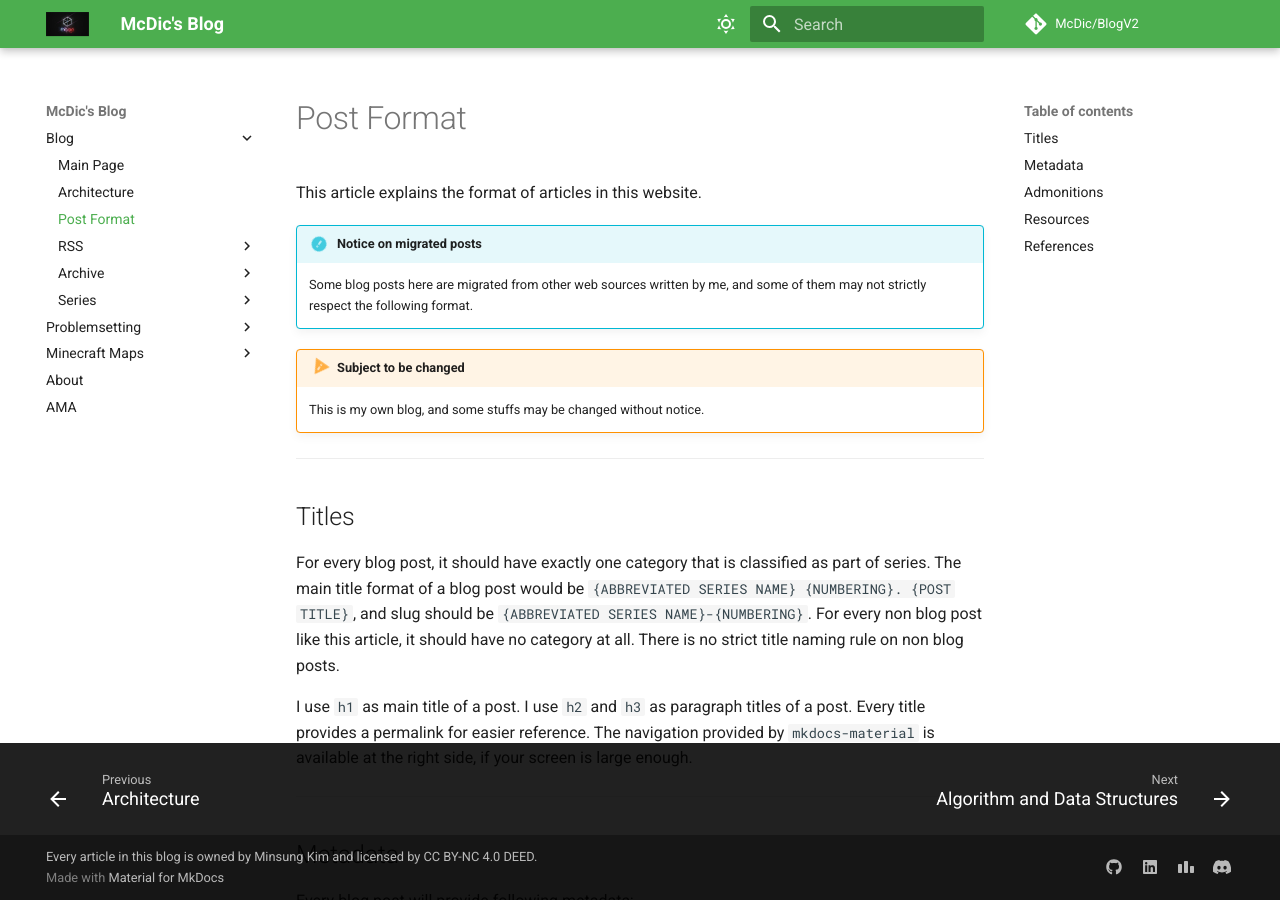
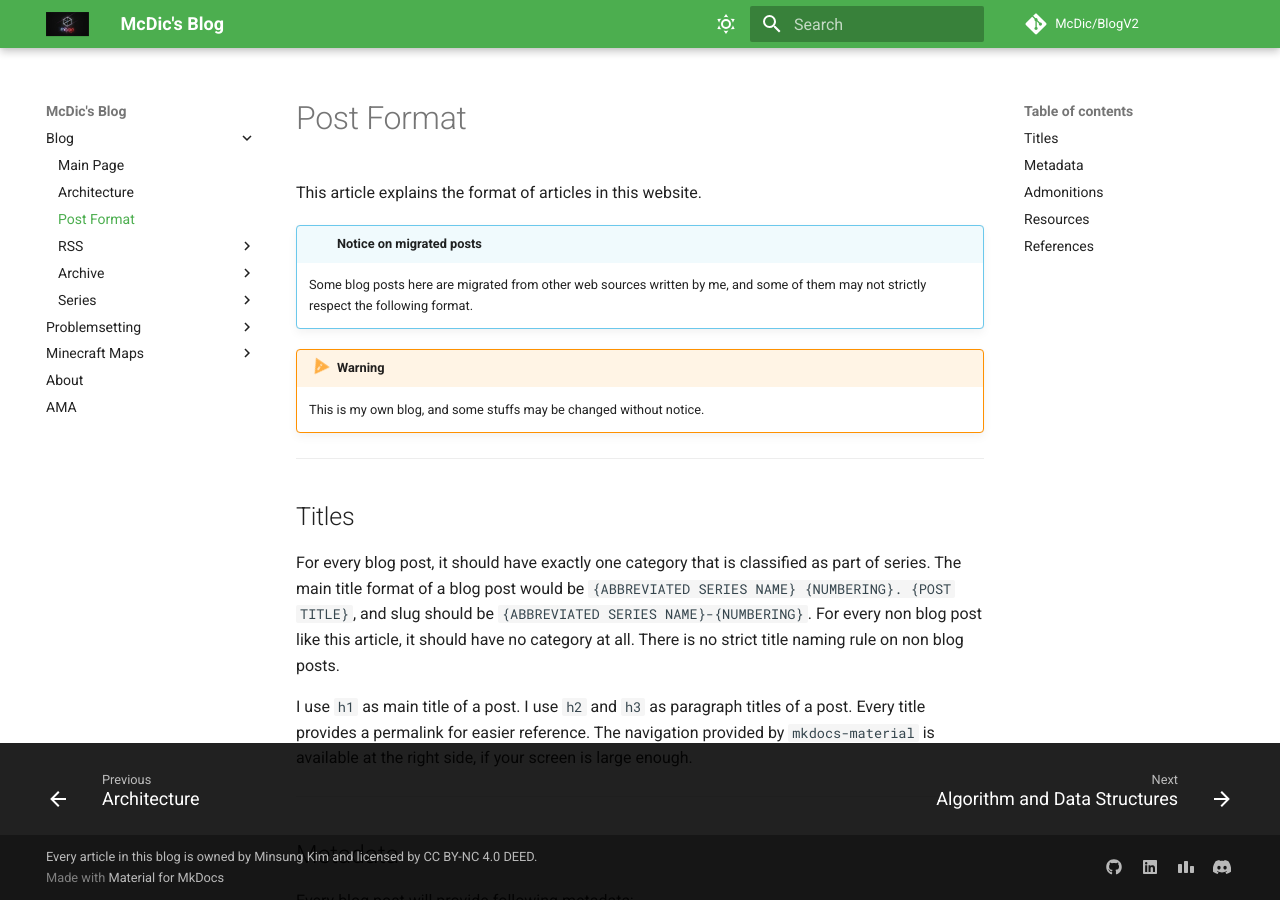
Before and after one commit to McDic/BlogV2, an MkDocs documentation site: the page built from docs/format.md, in a window 1280 px wide and 900 px high. Built offline with MkDocs 1.6.1 and Material for MkDocs 9.7.7, drawn with Linux system fonts in a browser that asks for light colours; comment, search, counter and statistics services are not loaded.

Commit message:
Change admonition

```diff
--- a/docs/format.md
+++ b/docs/format.md
@@ -7,12 +7,12 @@ slug: format
 
 This article explains the format of articles in this website.
 
-!!! info "Notice on migrated posts"
+!!! migrated "Notice on migrated posts"
 
     Some blog posts here are migrated from other web sources written by me,
     and some of them may not strictly respect the following format.
 
-!!! warning "Subject to be changed"
+!!! warning
 
     This is my own blog, and some stuffs may be changed without notice.
 
```
